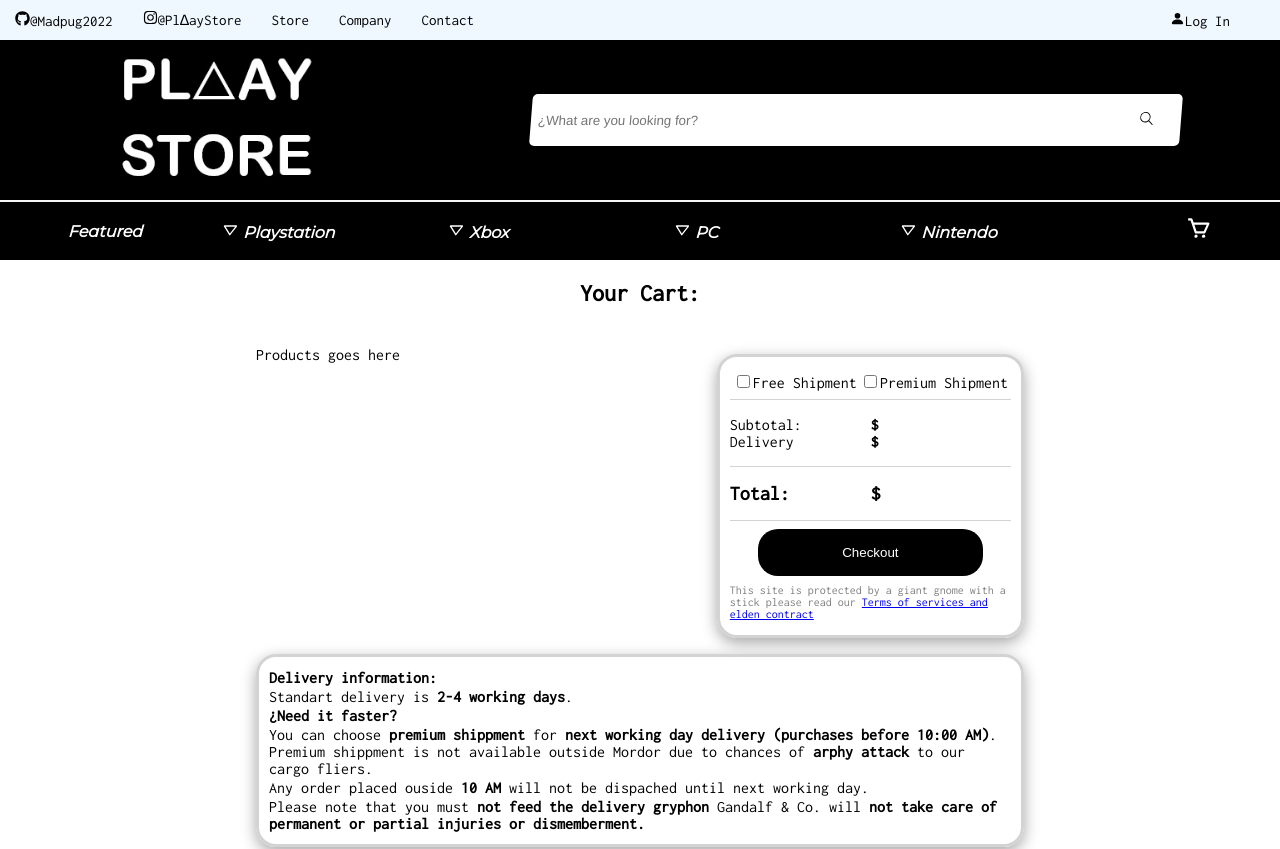
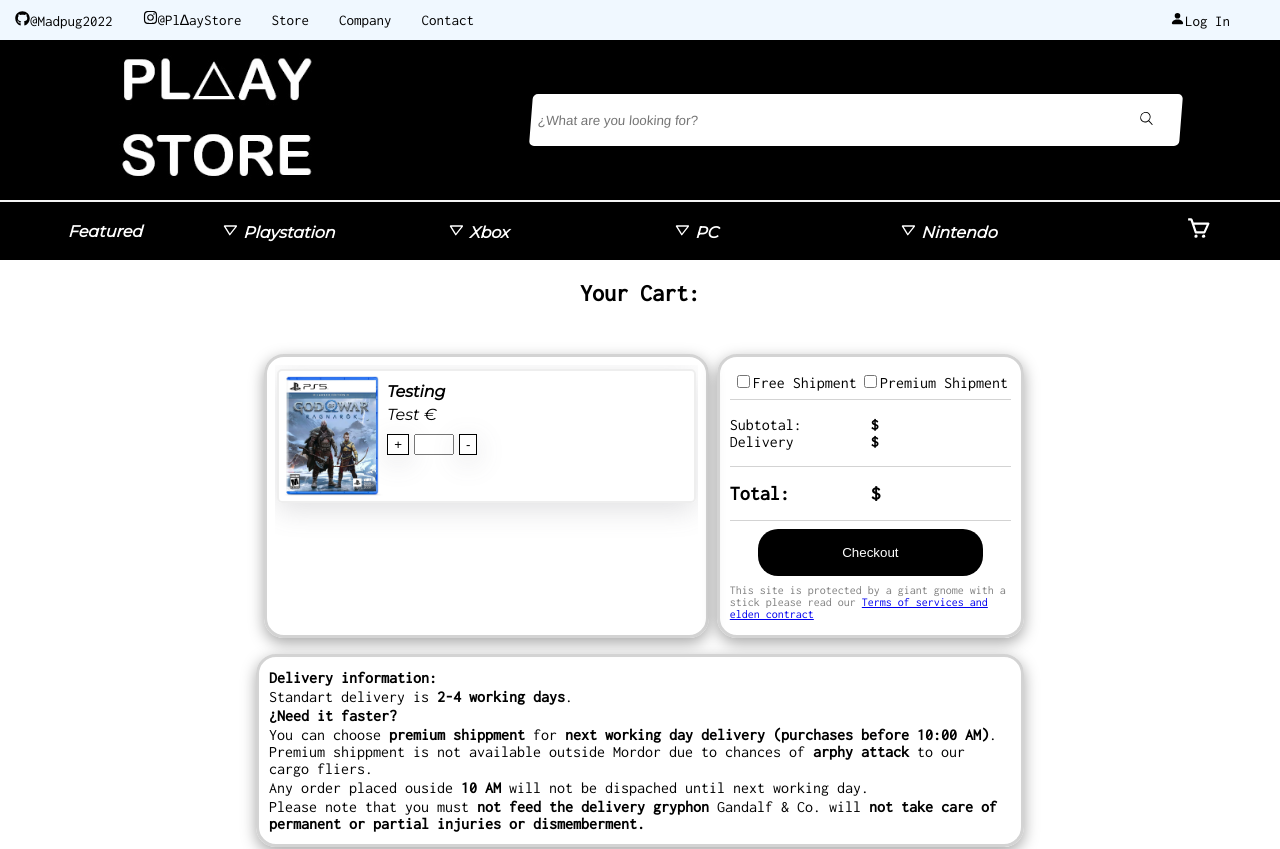
Before and after one commit to Madpug2022/Ecommerce-Assembler-Project, a React (Vite) app: page /cart in a window 1280 px wide. Shown: the top 849 px of the page. Built offline with nearby package versions, Linux system fonts and the light colour scheme.

Commit message:
Added component: CartProduct

```diff
--- /dev/null
+++ b/src/components/CartProduct.tsx
@@ -0,0 +1,18 @@
+import '../styles/components/CartProduct.styles.css'
+function CartProduct(){
+    return (
+    <div className='cart-item'>
+        <img src='./resources/featured-p/0.jpg'/>
+        <div className="description">
+            <p> {" "} <b> Testing </b></p>
+            <p> Test €</p>
+            <div className="count-handler">
+                <button>+</button>
+                <input type='text'></input>
+                <button>-</button>
+            </div>
+        </div>
+    </div>
+    )
+}
+export default CartProduct
--- a/src/pages/Cart.tsx
+++ b/src/pages/Cart.tsx
@@ -1,5 +1,6 @@
 import '../styles/pages/Cart.styles.css';
 import { useState, ChangeEvent } from 'react';
+import CartProduct from '../components/CartProduct';
 
 interface ShipmentOptionsState {
     freeShipment: boolean;
@@ -26,7 +27,7 @@ function Cart(){
             <div className="cart-container">
                 <div className="c-left">
                     <div className="product-container">
-                        Products goes here
+                        <CartProduct/>
                     </div>
                 </div>
                 <div className="c-rigth">
--- /dev/null
+++ b/src/styles/components/CartProduct.styles.css
@@ -0,0 +1,44 @@
+@import url('https://fonts.googleapis.com/css2?family=Montserrat:ital@1&display=swap');
+
+.cart-item {
+    font-family: 'Montserrat', sans-serif;
+    height: auto;
+    display:flex;
+    flex-direction: row;
+    border: 2px solid #EEEEEE;
+    padding: 5px;
+    margin: 4px 2px;
+    box-shadow: rgba(100, 100, 111, 0.2) 0px 7px 29px 0px;
+    border-radius: 5px;
+}
+.cart-item img {
+    height: 15vh;
+}
+.cart-item .description {
+    display: flex;
+    flex-direction: column;
+    margin: 4px;
+}
+.count-handler {
+    height: auto;
+    display: flex;
+    flex-direction: row;
+    margin-top: 1vh;
+}
+.count-handler input{
+    width: 4vh;
+    margin: auto 5px;
+}
+.count-handler button {
+    text-align: center;
+    background-color: transparent;
+    border: 1px solid black;
+    cursor: pointer;
+    transition-duration: 0.5s;
+    box-shadow: rgba(100, 100, 111, 0.2) 0px 7px 29px 0px;
+}
+.count-handler button:hover {
+    color: white;
+    background-color: black;
+
+}
--- a/src/styles/pages/Cart.styles.css
+++ b/src/styles/pages/Cart.styles.css
@@ -105,3 +105,18 @@
     grid-row: 2;
     grid-column: 1/3;
 }
+.c-left{
+    border:lightgray solid 3px;
+    box-shadow: rgba(0, 0, 0, 0.35) 0px 5px 15px;
+    border-radius: 20px;
+    margin: 1vh;
+    height: auto;
+    padding-bottom: 3vh;
+}
+.product-container {
+    display: flex;
+    flex-direction: column;
+    margin: 1vh;
+    height: 100%;
+    overflow-y: scroll;
+}
```
